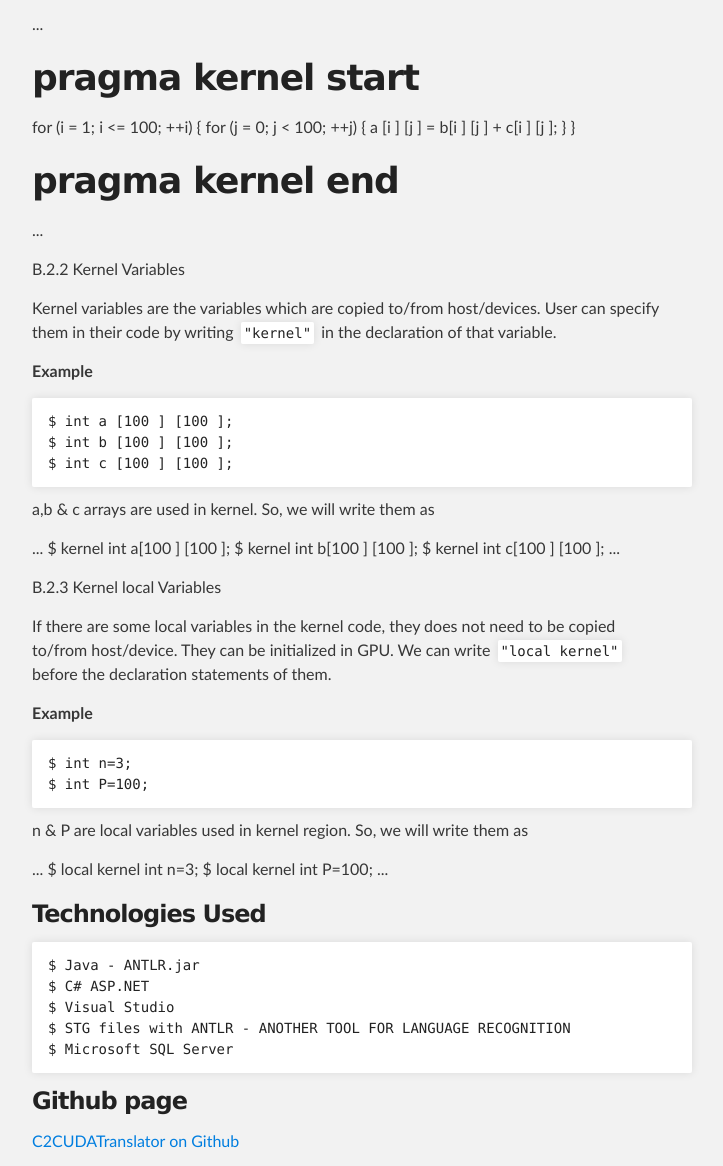
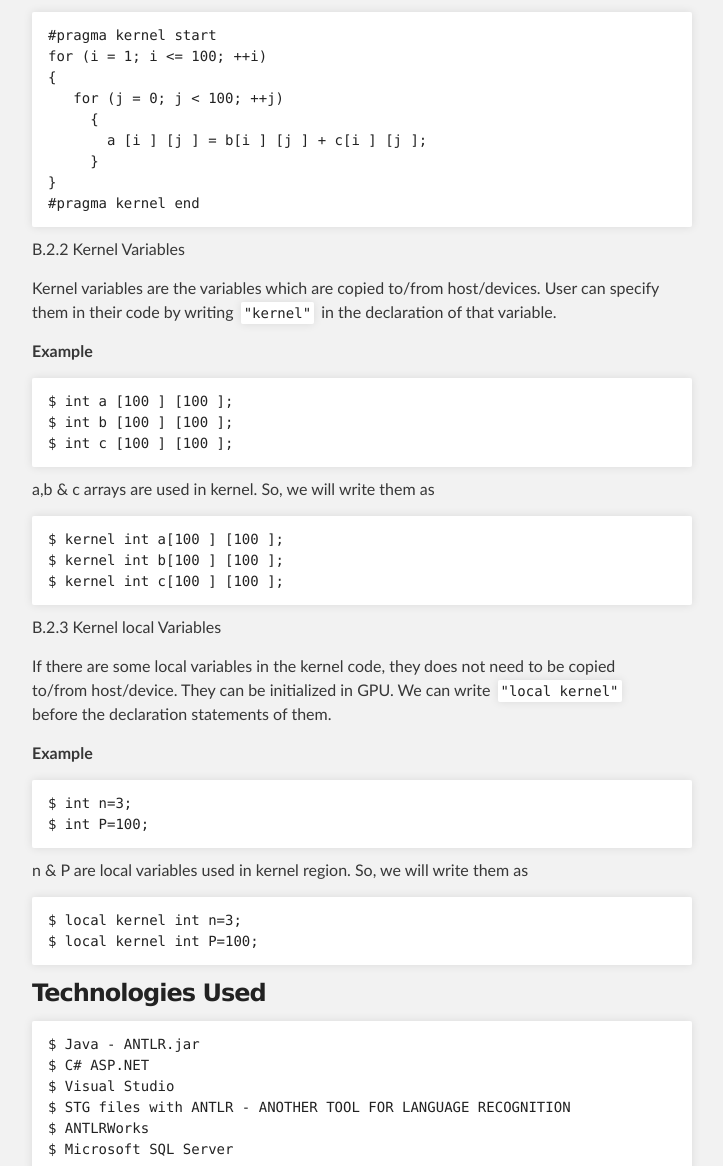
Before and after one commit to prem30488/C2CUDATranslator, a plain HTML site: page index.html in a window 1280 px wide. Shown: the part 2614-3780 px from the top of the page, without its empty margins (288-1011 px from the left). Drawn offline with Linux system fonts and the light colour scheme.

Commit message:
Create gh-pages branch via GitHub

```diff
--- a/index.html
+++ b/index.html
@@ -98,23 +98,16 @@
 
 <p><strong>Example</strong></p>
 
-<p>...</p>
-
-<h1>
-<a name="pragma-kernel-start" class="anchor" href="#pragma-kernel-start"><span class="octicon octicon-link"></span></a>pragma kernel start</h1>
-
-<p>for (i = 1; i &lt;= 100; ++i)
+<pre><code>#pragma kernel start
+for (i = 1; i &lt;= 100; ++i)
 {
    for (j = 0; j &lt; 100; ++j)
      {
        a [i ] [j ] = b[i ] [j ] + c[i ] [j ];
      }
-} </p>
-
-<h1>
-<a name="pragma-kernel-end" class="anchor" href="#pragma-kernel-end"><span class="octicon octicon-link"></span></a>pragma kernel end</h1>
-
-<p>...</p>
+}
+#pragma kernel end
+</code></pre>
 
 <p>B.2.2 Kernel Variables </p>
 
@@ -129,11 +122,10 @@ $ int c [100 ] [100 ];
 
 <p>a,b &amp; c arrays are used in kernel. So, we will write them as</p>
 
-<p>...
-$ kernel int a[100 ] [100 ];
+<pre><code>$ kernel int a[100 ] [100 ];
 $ kernel int b[100 ] [100 ];
 $ kernel int c[100 ] [100 ];
-...</p>
+</code></pre>
 
 <p>B.2.3 Kernel local Variables</p>
 
@@ -147,10 +139,9 @@ $ int P=100;
 
 <p>n &amp; P are local variables used in kernel region. So, we will write them as </p>
 
-<p>...
-$ local kernel int n=3;
+<pre><code>$ local kernel int n=3;
 $ local kernel int P=100;
-...</p>
+</code></pre>
 
 <h3>
 <a name="technologies-used" class="anchor" href="#technologies-used"><span class="octicon octicon-link"></span></a>Technologies Used</h3>
@@ -159,6 +150,7 @@ $ local kernel int P=100;
 $ C# ASP.NET
 $ Visual Studio
 $ STG files with ANTLR - ANOTHER TOOL FOR LANGUAGE RECOGNITION
+$ ANTLRWorks
 $ Microsoft SQL Server
 </code></pre>
 
```
Also changed, not shown: params.json (+1 -1 lines).
